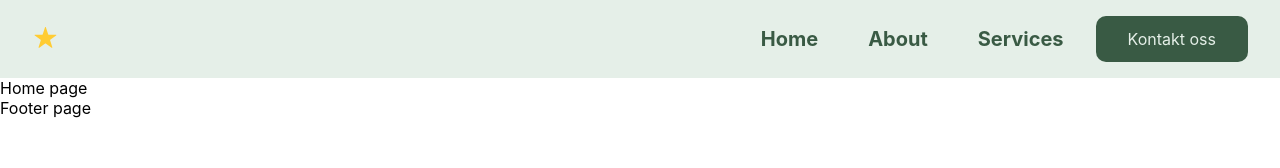
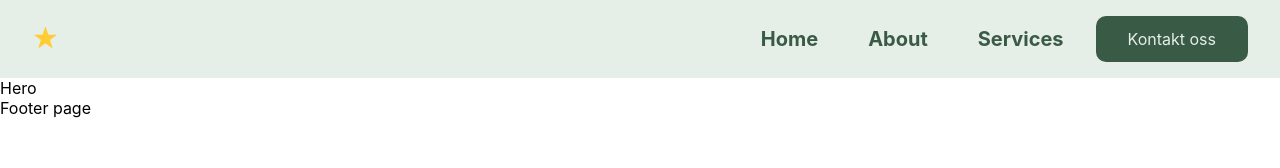
Before and after one commit to MuhammadTurkmen/Dental-Landing-Page-React, a React (Create React App) app: page / in a window 1280 px wide. Shown: the top 168 px of the page. Built offline with nearby package versions, Linux system fonts and the light colour scheme.

Commit message:
adding Hero

```diff
--- /dev/null
+++ b/src/components/Hero.js
@@ -0,0 +1,7 @@
+import React from "react";
+
+function Hero() {
+  return <div>Hero </div>;
+}
+
+export default Hero;
--- a/src/pages/Home.js
+++ b/src/pages/Home.js
@@ -1,7 +1,8 @@
 import React from "react";
+import Hero from "../components/Hero";
 
 function Home() {
-  return <div>Home page</div>;
+  return <Hero />;
 }
 
 export default Home;
```
